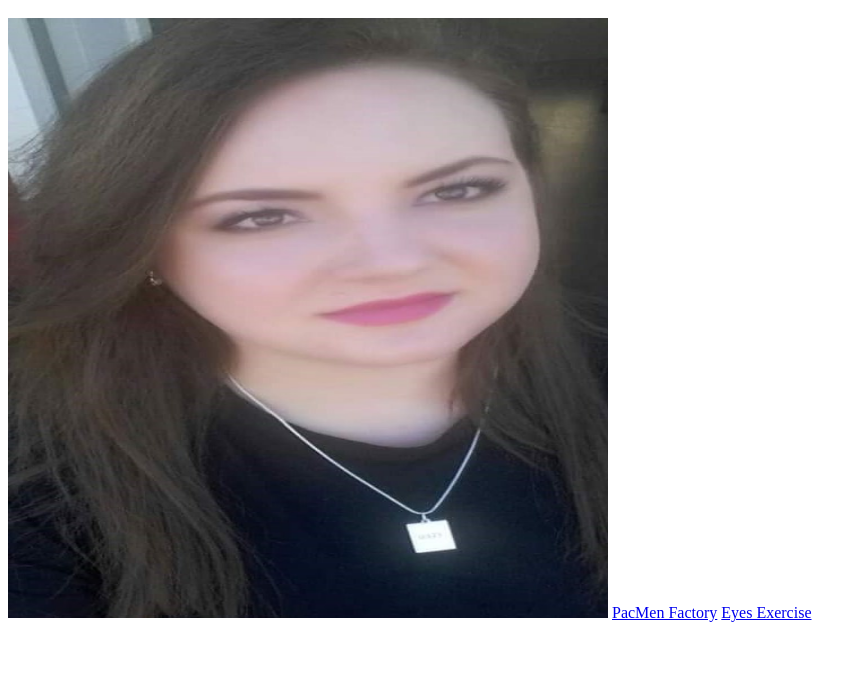
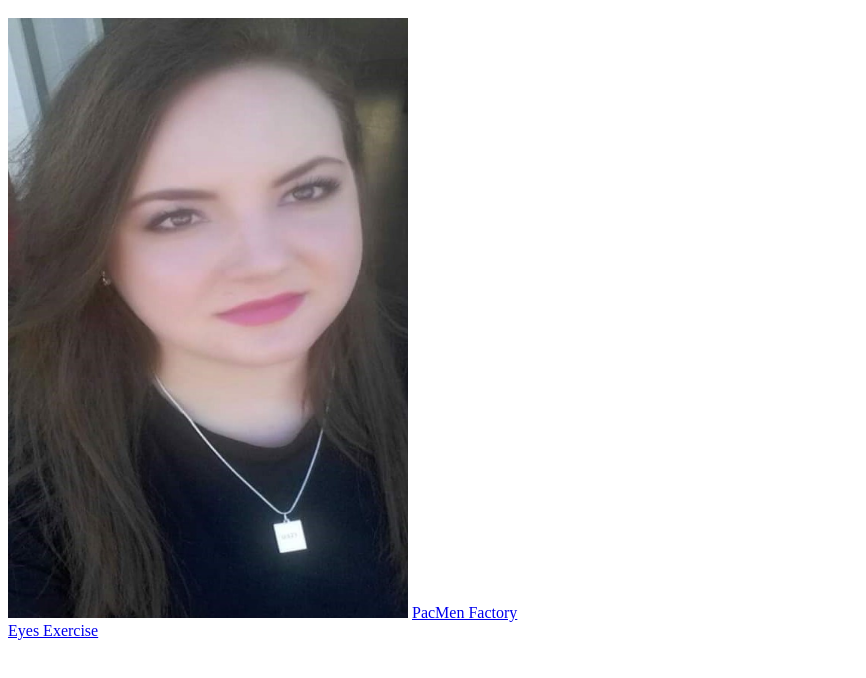
Before and after one commit to marinela-togoe/marinela-togoe.github.io, a plain HTML site: page index.html in a window 1280 px wide. Shown: the part 48-726 px from the top of the page, without its empty margins (0-866 px from the left). Drawn offline with Linux system fonts and the light colour scheme.

Commit message:
Update index.html

```diff
--- a/index.html
+++ b/index.html
@@ -1,8 +1,9 @@
 <html>
     <h1>Marinela's Portfolio</h1>
-    <img src="myPhoto.jpg" alt="#" width="600" height="600">
+    <img src="myPhoto.jpg" alt="#" width="400" height="600">
 
     <a href="https://github.com/Marinela26/PacMen-Factory">PacMen Factory</a>
+    <br>
     <a href="https://github.com/Marinela26/Eyes-Exercise">Eyes Exercise</a>
 
 </html>
```
